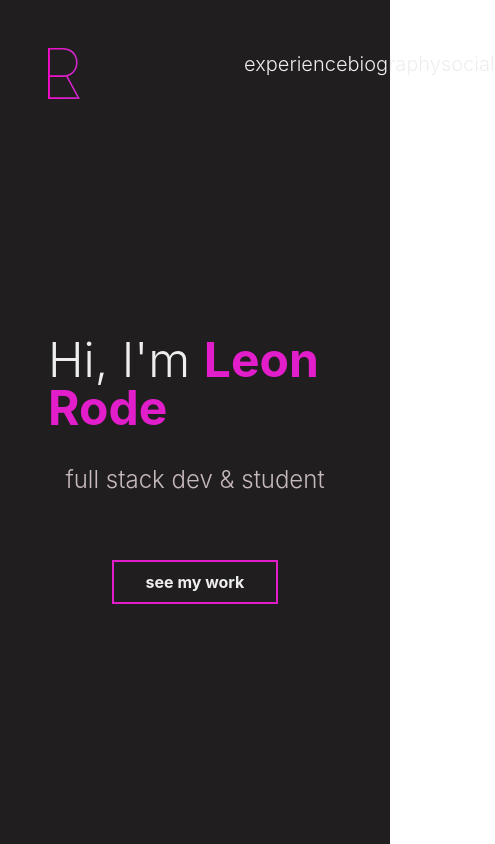
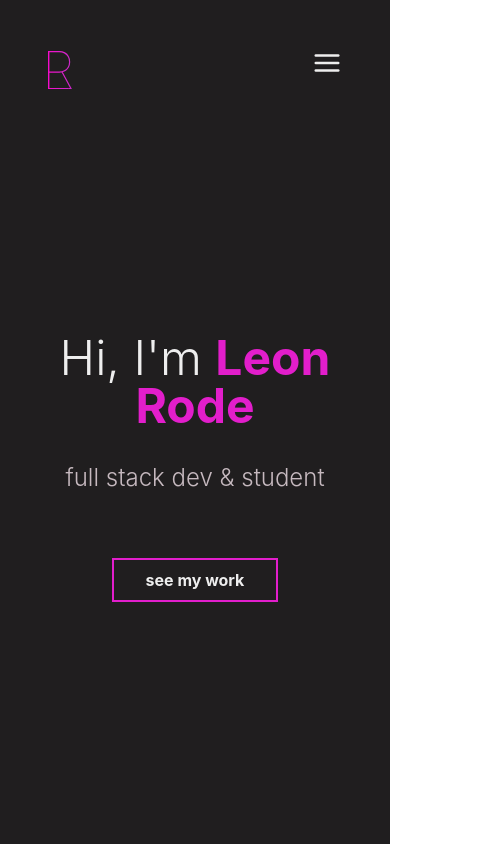
Before and after one commit to leonrode/leonro.de, a Next.js app: page / in a window 390 px wide. Shown: the whole page, 495 px wide, since content can reach past the window. Built offline with nearby package versions, Linux system fonts and the light colour scheme.

Commit message:
mobile navigation

```diff
--- a/components/Logo.jsx
+++ b/components/Logo.jsx
@@ -1,6 +1,6 @@
 const Logo = () => {
   return (
-    <div className="w-8 h-8">
+    <div className="w-6 h-6">
       <svg
         id="Layer_1"
         data-name="Layer 1"
--- /dev/null
+++ b/components/MobileNav.jsx
@@ -0,0 +1,31 @@
+import { FiMenu, FiX } from "react-icons/fi";
+
+import Link from "next/link";
+
+import Logo from "./Logo";
+
+const MobileNav = ({ show, toShow, toClose }) => {
+  return (
+    <div
+      className={`${
+        show ? "opacity-100 visible" : "opacity-0 invisible"
+      } transition absolute top-0 left-0 w-screen h-screen flex flex-col items-center justify-center bg-bg`}
+    >
+      <FiX onClick={toClose} className="text-text" size={35} />
+      <div className="my-16 flex flex-col items-center">
+        <span className="text-text text-xl font-light">
+          <Link href="/experience">experience</Link>
+        </span>
+        <span className="mt-8 text-text text-xl font-light">
+          <Link href="/experience">biography</Link>
+        </span>
+        <span className="mt-8 text-text text-xl font-light">
+          <Link href="/experience">social</Link>
+        </span>
+      </div>
+      <Logo />
+    </div>
+  );
+};
+
+export default MobileNav;
--- a/components/Nav.jsx
+++ b/components/Nav.jsx
@@ -2,11 +2,19 @@ import Logo from "./Logo";
 
 import Link from "next/link";
 
+import MobileNav from "./MobileNav";
+
+import { FiMenu } from "react-icons/fi";
+
+import { useState } from "react";
+
 const Nav = () => {
+  const [showMobile, setShowMobile] = useState(false);
+
   return (
     <nav className="flex items-center justify-between">
       <Logo />
-      <div className="flex justify-between items-center w-1/3">
+      <div className="hidden md:flex justify-between items-center w-1/2 lg:w-1/3">
         <span className="text-text text-xl font-light">
           <Link href="/experience">experience</Link>
         </span>
@@ -17,6 +25,12 @@ const Nav = () => {
           <Link href="/experience">social</Link>
         </span>
       </div>
+      <FiMenu
+        onClick={() => setShowMobile(true)}
+        className="md:hidden text-text"
+        size={30}
+      />
+      <MobileNav toClose={() => setShowMobile(false)} show={showMobile} />
     </nav>
   );
 };
--- a/package.json
+++ b/package.json
@@ -10,7 +10,8 @@
   "dependencies": {
     "next": "12.1.5",
     "react": "18.0.0",
-    "react-dom": "18.0.0"
+    "react-dom": "18.0.0",
+    "react-icons": "^4.3.1"
   },
   "devDependencies": {
     "autoprefixer": "^10.4.4",
--- a/pages/index.js
+++ b/pages/index.js
@@ -4,7 +4,7 @@ const Home = () => {
   return (
     <Layout>
       <section className="h-full flex flex-col items-center justify-center">
-        <h1 className="text-text font-light text-5xl">
+        <h1 className="text-center text-text font-light text-5xl">
           Hi, I&apos;m <span className="font-bold text-primary">Leon Rode</span>
         </h1>
         <p className="mt-8 text-2xl font-light text-alt">
```
Also changed, not shown: 1 other file (tests, documents, lock files or other folders).
